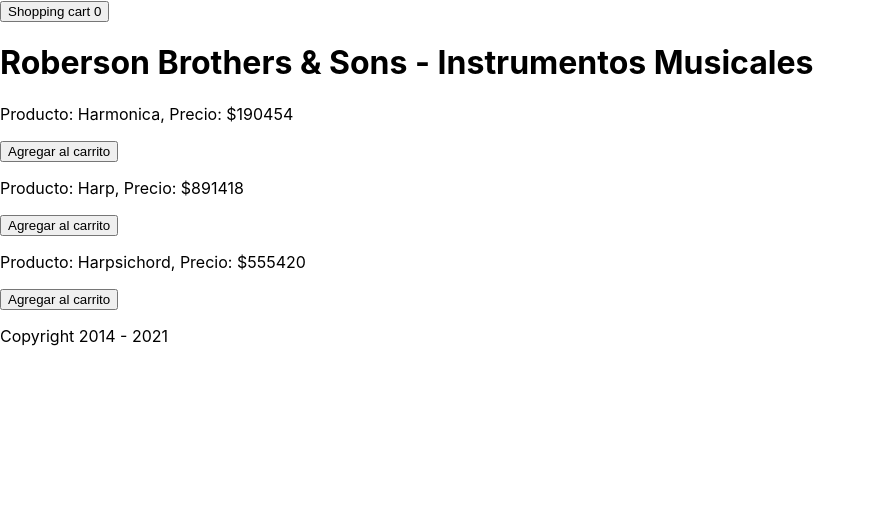
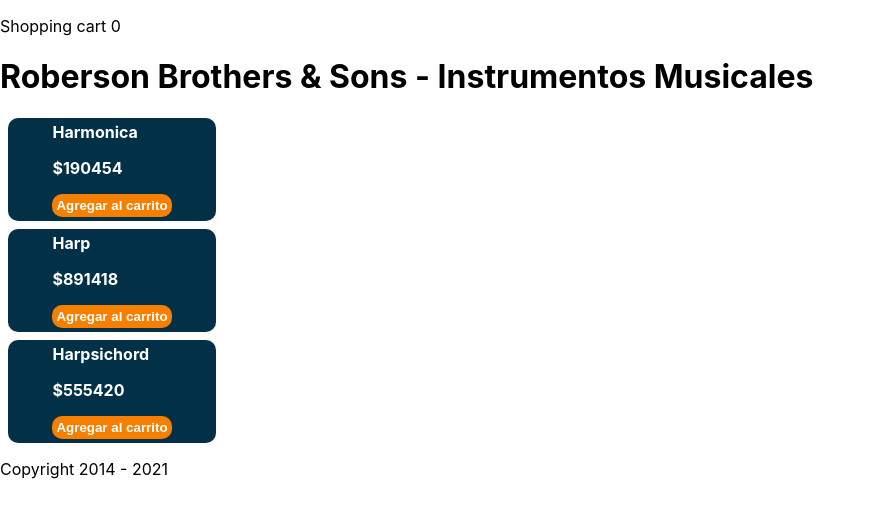
Before and after one commit to tomastoloza/ciu-react, a React (Create React App) app: page / in a window 1280 px wide. Shown: the top 518 px of the page, without its empty margins (0-876 px from the left). Built offline with nearby package versions, Linux system fonts and the light colour scheme.

Commit message:
Fix buttons

```diff
--- a/src/App.js
+++ b/src/App.js
@@ -32,7 +32,8 @@ function App() {
                 Roberson Brothers & Sons - Instrumentos Musicales
             </h1>
             {products.map(product => {
-                return <Product product={product} products={products} action={"Add"} setShoppingCart={setShoppingCart}/>
+                return <Product product={product} products={products} setShoppingCart={setShoppingCart}
+                                button={"Agregar al carrito"}/>
             })}
             <Footer estYear={2014}/>
         </Fragment>
--- /dev/null
+++ b/src/components/Product.css
@@ -0,0 +1,23 @@
+.product {
+    border-radius: 10px;
+    background: #023047;
+    width: 25vh;
+    padding: 4px;
+    display: flex;
+    flex-direction: column;
+    align-items: center;
+    margin: 8px;
+    color: white;
+    font-weight: bolder;
+}
+
+.product button {
+    border-radius: 10px;
+    border: 0;
+    padding: 4px;
+    background: #f77f00;
+    width: 100%;
+    transition: 0.25s;
+    color: white;
+    font-weight: bolder;
+}
--- a/src/components/Product.jsx
+++ b/src/components/Product.jsx
@@ -1,16 +1,19 @@
 import React, {Fragment} from 'react';
+import "./Product.css"
 
-
-const Product = ({product, setShoppingCart}) => {
+const Product = ({product, setShoppingCart, onClick, button}) => {
     function addToShoppingCart() {
         setShoppingCart(products => [...products, product])
     }
 
     return (
-        <Fragment>
-            <p>Producto: {(product.name)}, Precio: ${product.price}</p>
-            <button onClick={addToShoppingCart}>Agregar al carrito</button>
-        </Fragment>
+        <section className={"product"}>
+            <header>
+                {(product.name)}
+                <p>${product.price}</p>
+                <button onClick={onClick || addToShoppingCart}>{button}</button>
+            </header>
+        </section>
     )
 }
 
--- a/src/components/ShoppingCart.jsx
+++ b/src/components/ShoppingCart.jsx
@@ -9,12 +9,12 @@ const ShoppingCart = ({shoppingCart, setShoppingCart}) => {
 
     return (
         <Fragment>
-            <button>Shopping cart {shoppingCart.length}</button>
+            <p>Shopping cart {shoppingCart.length}</p>
             <ul>
                 {shoppingCart.map(product => {
-                    return <div>
-                        <Product product={product} setShoppingCart={setShoppingCart}/>
-                        <button onClick={() => removeFromShoppingCart(product)}>Remover</button>
+                    return <div className={"ShoppingCartItem"}>
+                        <Product product={product} setShoppingCart={setShoppingCart}
+                                 onClick={() => removeFromShoppingCart(product)} button={"Remover"}/>
                     </div>
                 })}
             </ul>
```
